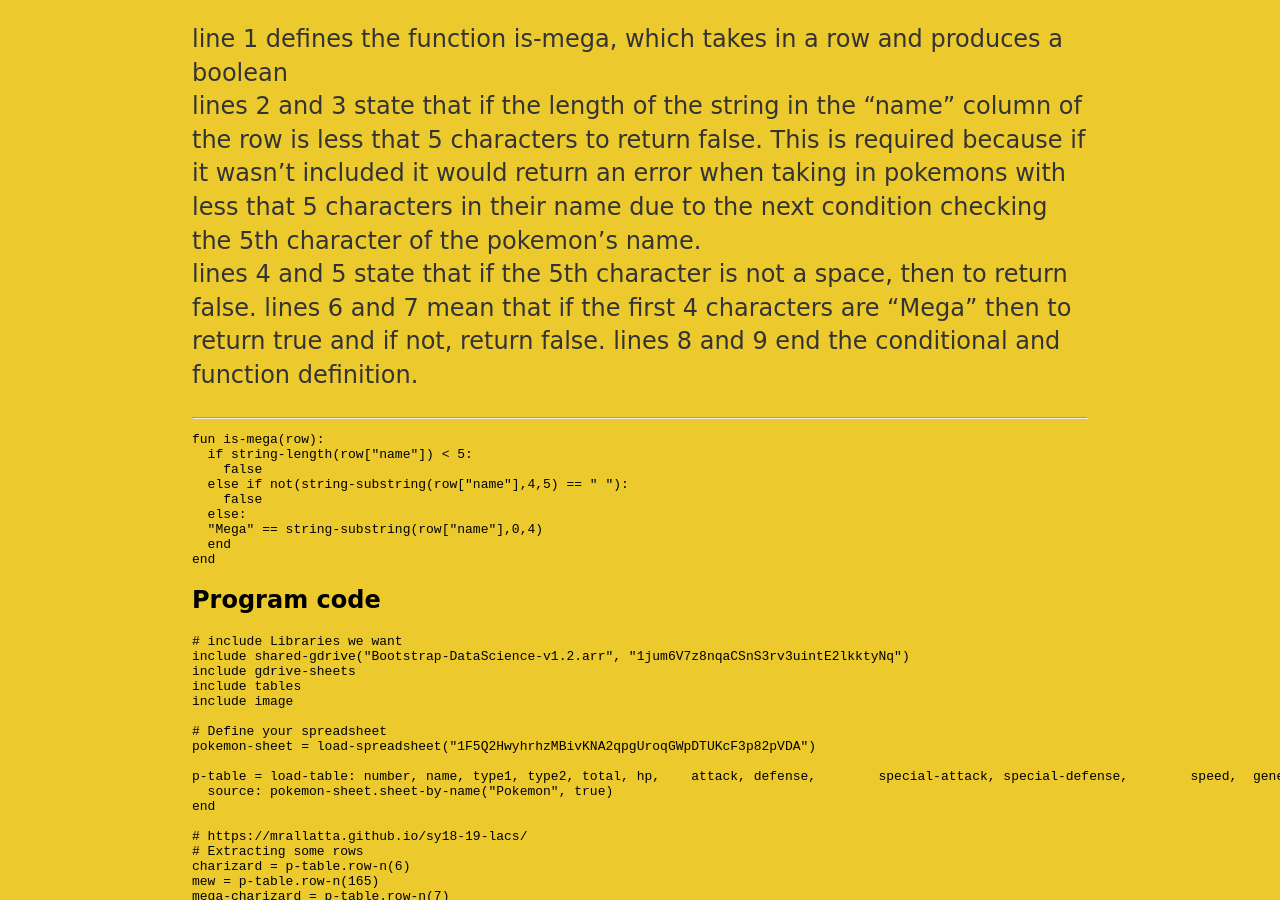
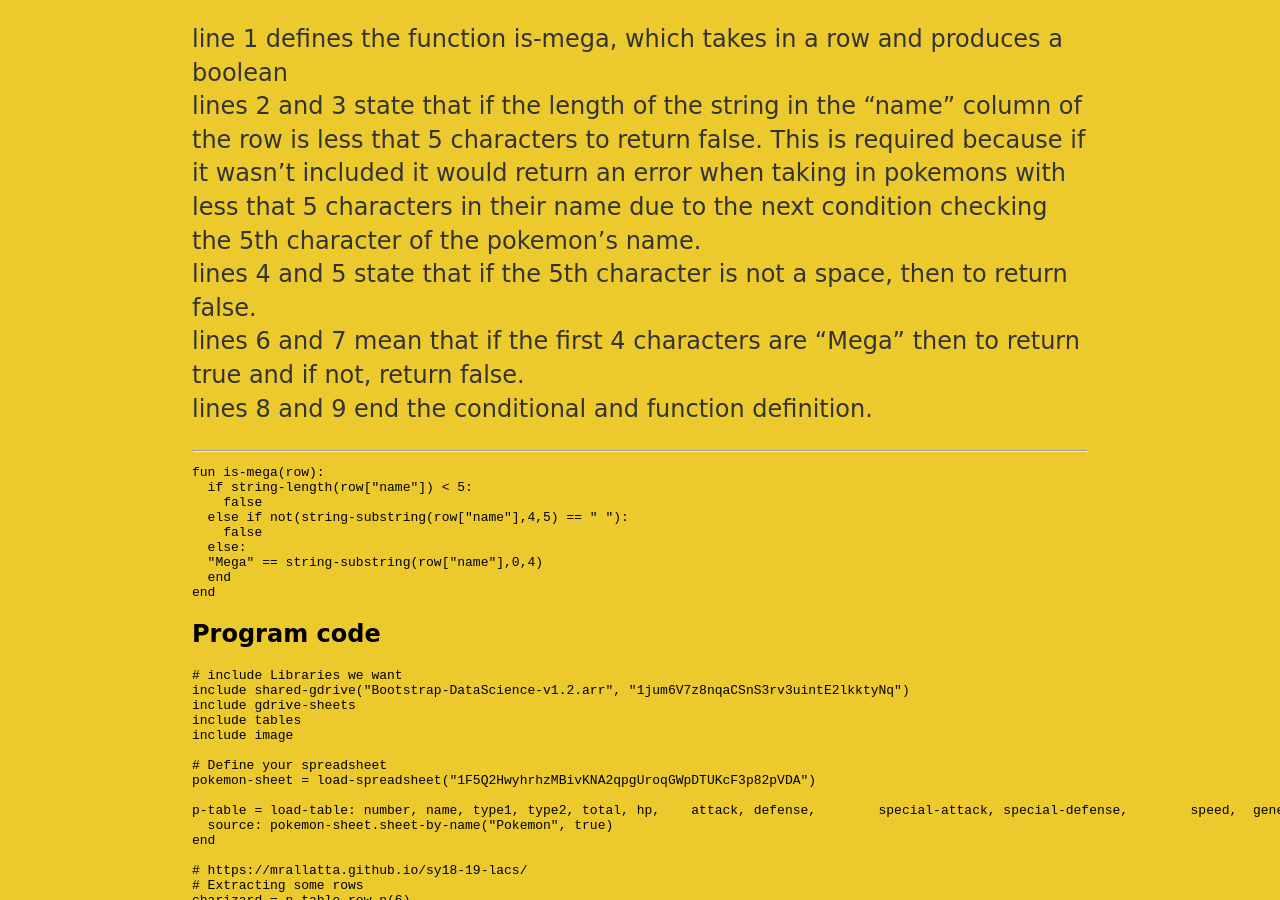
Before and after one commit to michaelb7136/michaelb7136, a Jekyll site: the page built from _posts/2018-12-21-Michael-Bayless-final-submission.md, in a window 1280 px wide and 900 px high, scrolled down 1245 px. Built offline with Jekyll 4.4.1, drawn with Linux system fonts in a browser that asks for light colours.

````diff
--- a/_posts/2018-12-21-Michael-Bayless-final-submission.md
+++ b/_posts/2018-12-21-Michael-Bayless-final-submission.md
@@ -24,9 +24,9 @@ In order to get to this point, I mostly followed the instructions from the data
 
 line 1 defines the function is-mega, which takes in a row and produces a boolean<br>
 lines 2 and 3 state that if the length of the string in the "name" column of the row is less that 5 characters to return false. This is required because if it wasn't included it would return an error when taking in pokemons with less that 5 characters in their name due to the next condition checking the 5th character of the pokemon's name. <br>
-lines 4 and 5 state that if the 5th character is not a space, then to return false.
-lines 6 and 7 mean that if the first 4 characters are "Mega" then to return true and if not, return false.
-lines 8 and 9 end the conditional and function definition.
+lines 4 and 5 state that if the 5th character is not a space, then to return false.<br>
+lines 6 and 7 mean that if the first 4 characters are "Mega" then to return true and if not, return false.<br>
+lines 8 and 9 end the conditional and function definition.<br>
 * * *
 
 ```
````
